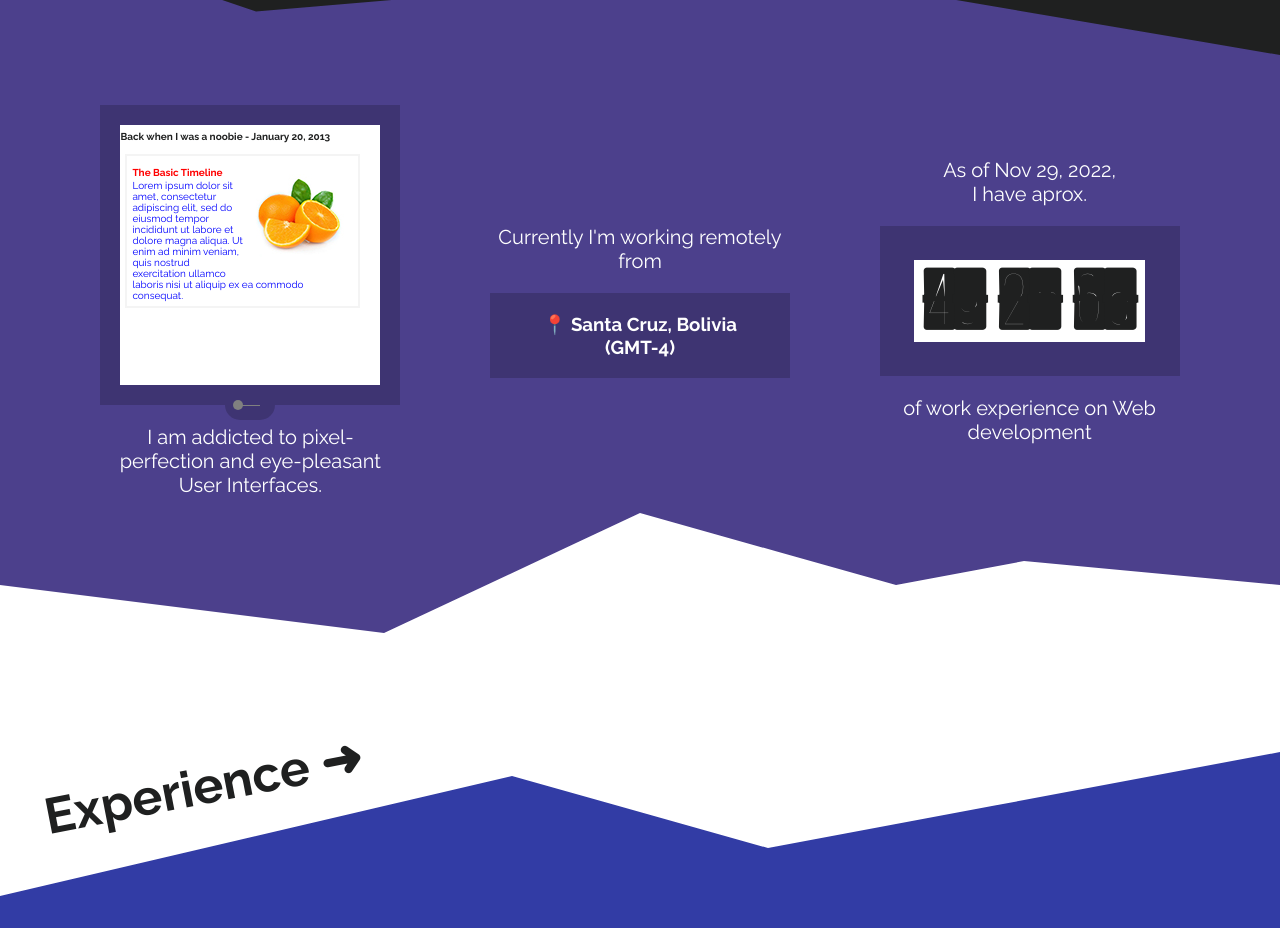
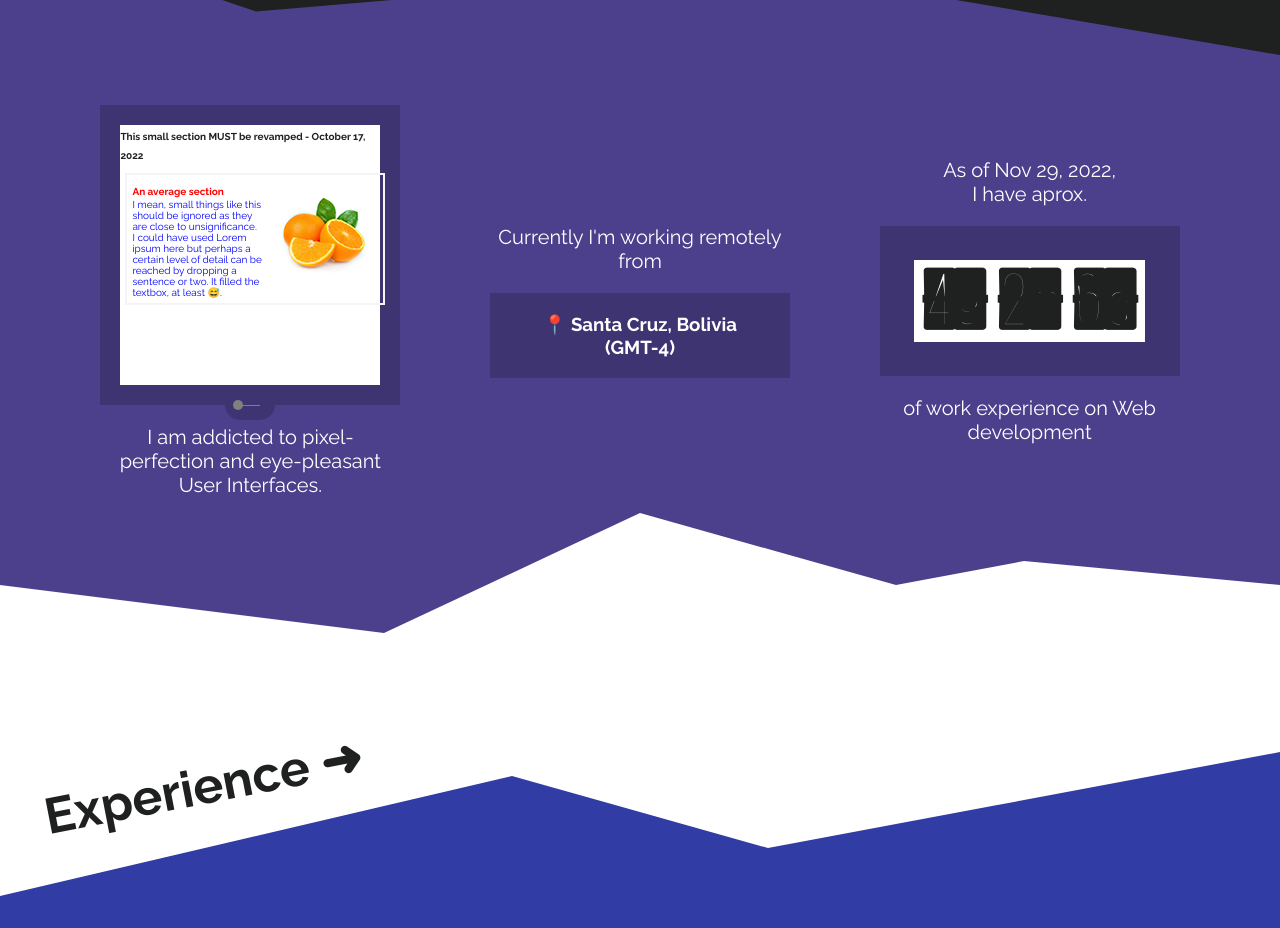
Before and after one commit to TheFrankemon/000, an Angular app: page / in a window 1280 px wide. Shown: the part 1280-2208 px from the top of the page. Built offline with nearby package versions, Linux system fonts and the light colour scheme.

Commit message:
Upgrade bad-ui section

```diff
--- a/src/app/about/about.component.html
+++ b/src/app/about/about.component.html
@@ -25,12 +25,16 @@
     <div class="badui dark-panel">
 
       <div class="website-example" [class.new-ui]="enableCSS">
-        <b>Back when I was a noobie</b><b> - January 20, 2013</b>
+        <b>This small section MUST be
+          <span [style.font-style]="enableCSS ? 'italic': 'unset'">revamped</span>
+        </b><b> - October 17, 2022</b>
         <div class="dumb-container">
-          <b>The Basic Timeline</b>
+          <b>A{{ enableCSS ? ' not so ' : 'n' }} average section</b>
           <img [src]="'assets/orange'+ (enableCSS ? '.png' : '.jpg')">
           <p>
-            Lorem ipsum dolor sit amet, consectetur adipiscing elit, sed do eiusmod tempor incididunt ut labore et dolore magna aliqua. Ut enim ad minim veniam, quis nostrud exercitation ullamco laboris nisi ut aliquip ex ea commodo consequat.
+            I mean, small things like this should be ignored as they are close to unsignificance.
+            <br/><br *ngIf="enableCSS"/>
+            I could have used Lorem ipsum here but perhaps a certain level of detail can be reached by dropping a sentence or two. It filled the textbox, at least 😅.
           </p>
         </div>
       </div>
--- a/src/app/about/about.component.scss
+++ b/src/app/about/about.component.scss
@@ -198,6 +198,7 @@
     border: 2px solid #f4f4f4;
     padding: 5px;
     margin: 10px 20px 10px 5px;
+    width: 100%;
 
     > b {
       color: #F00;
```
